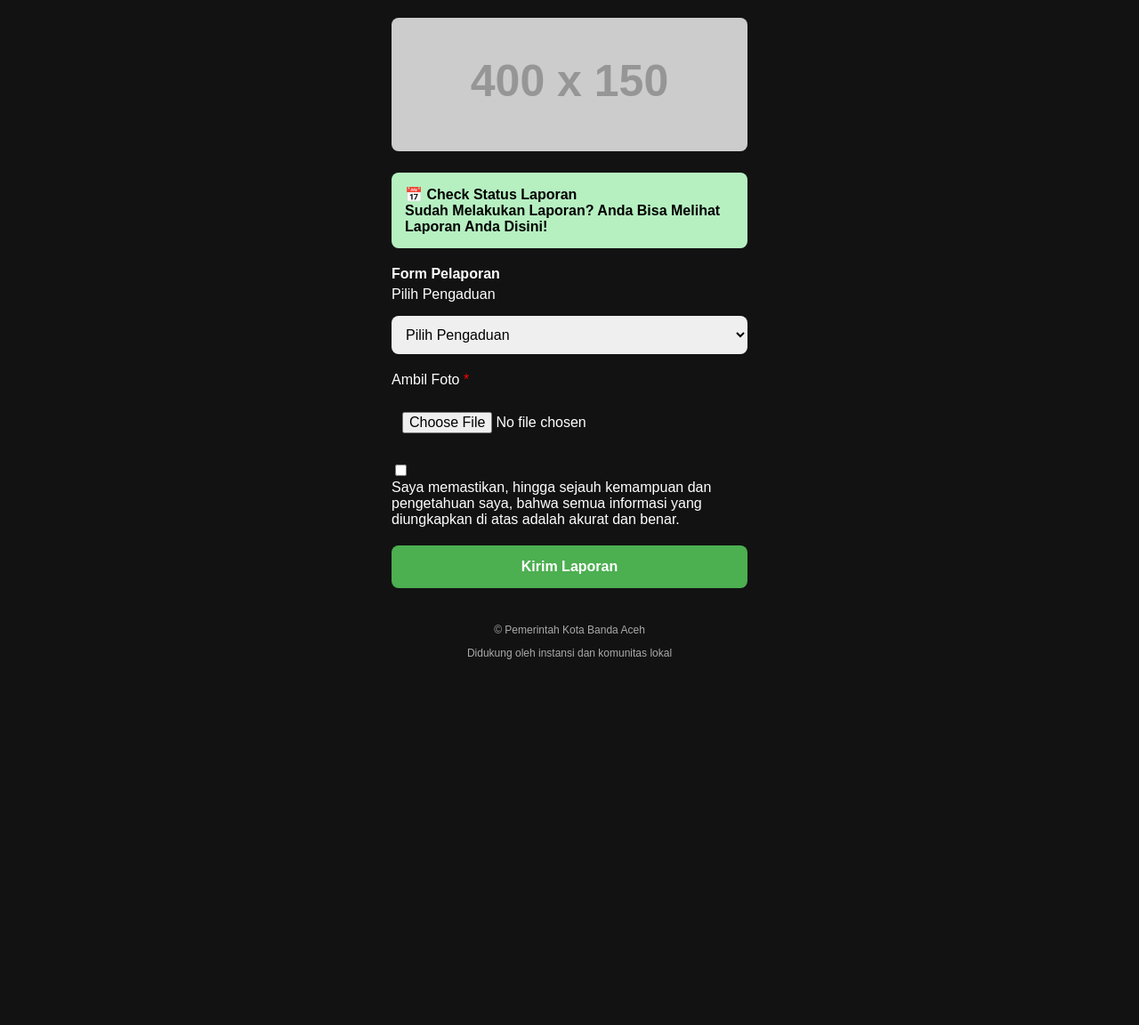
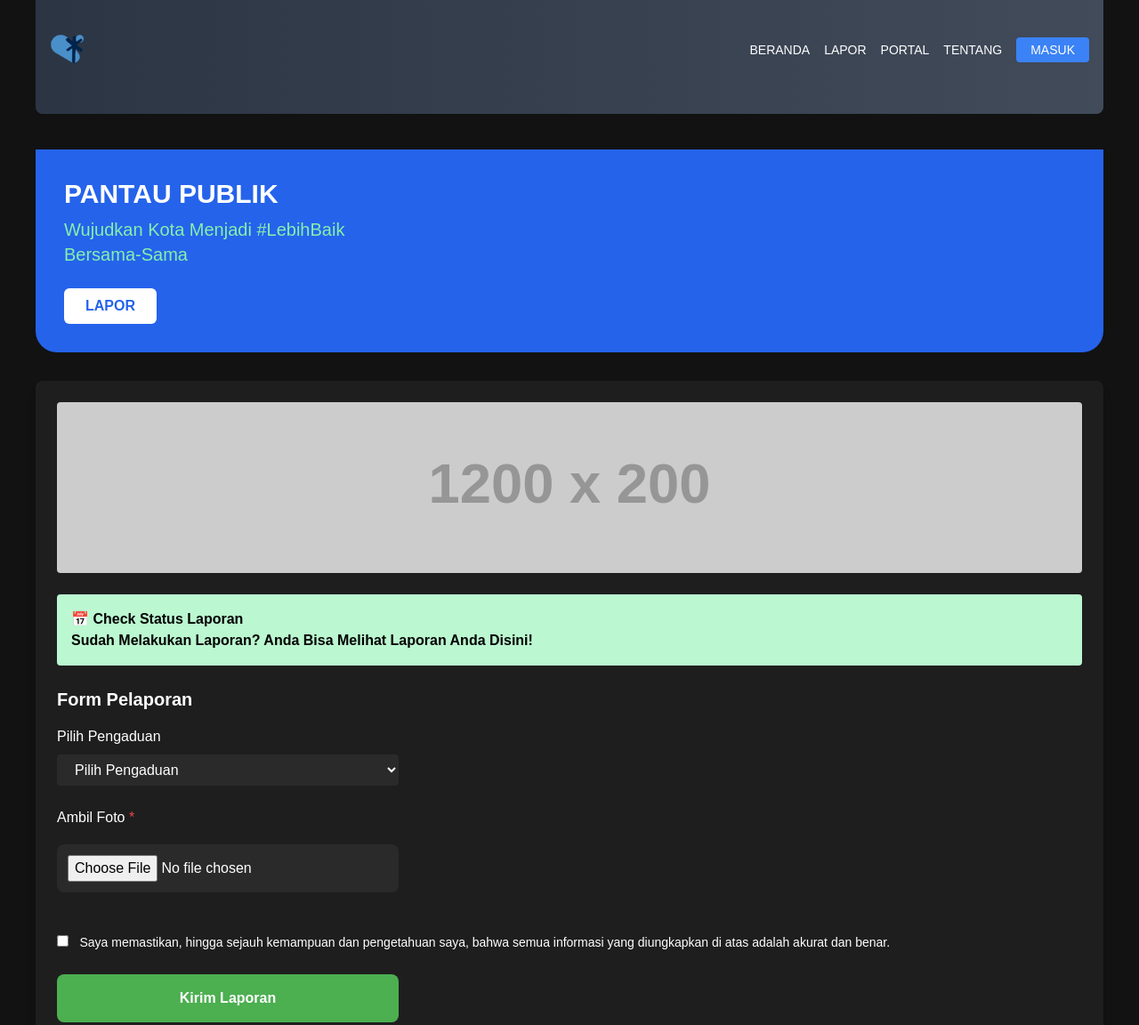
Before and after one commit to Athira-Hm/PantauPublik, a plain HTML site: page index.html in a window 1280 px wide. Shown: the top 1152 px of the page at 89% size. Before the commit the page ends 800 px from the top, so only its background shows below. Drawn offline with nearby package versions, Linux system fonts and the light colour scheme; placeholder pictures from the web are drawn by us.

Commit message:
merapikan

```diff
--- a/index.html
+++ b/index.html
@@ -1,38 +1,20 @@
 <!DOCTYPE html>
 <html lang="id">
+
 <head>
   <meta charset="UTF-8">
   <meta name="viewport" content="width=device-width, initial-scale=1">
   <title>Form Pelaporan</title>
+  <script src="https://cdn.tailwindcss.com"></script>
   <style>
     body {
       font-family: Arial, sans-serif;
       background-color: #121212;
       color: white;
-      margin: 0;
-      padding: 0;
     }
 
-    .container {
-      max-width: 400px;
-      margin: auto;
-      padding: 20px;
-    }
-
-    .status-box {
-      background-color: #b6f0c1;
-      color: #000;
-      padding: 15px;
-      border-radius: 8px;
-      margin-bottom: 20px;
-      font-weight: bold;
-    }
-
-    h2 {
-      margin-top: 0;
-    }
-
-    select, input[type="file"] {
+    select,
+    input[type="file"] {
       width: 100%;
       padding: 12px;
       margin-top: 10px;
@@ -40,22 +22,11 @@
       border-radius: 8px;
       border: none;
       font-size: 16px;
+      background-color: #2a2a2a;
+      color: white;
     }
 
-    label {
-      display: block;
-      margin-bottom: 5px;
-    }
-
-    .checkbox-container {
-      margin-bottom: 20px;
-    }
-
-    .checkbox-container input {
-      margin-right: 10px;
-    }
-
-    button {
+    button[type="submit"] {
       width: 100%;
       padding: 15px;
       background-color: #4CAF50;
@@ -67,69 +38,107 @@
       cursor: pointer;
     }
 
-    button:hover {
+    button[type="submit"]:hover {
       background-color: #45a049;
     }
-
-    footer {
-      margin-top: 40px;
-      font-size: 12px;
-      color: #aaa;
-      text-align: center;
-    }
-
-    .section-title {
-      font-weight: bold;
-      margin-bottom: 5px;
-    }
-
   </style>
 </head>
+
 <body>
-  <div class="container">
-    <!-- Banner Gambar -->
-    <img src="https://via.placeholder.com/400x150" alt="Banner" style="width:100%; border-radius: 8px; margin-bottom: 20px;">
+  <!-- Header -->
+  <header class="relative mx-10">
+    <div class="w-full h-32 bg-gray-700 relative overflow-hidden rounded-b-lg">
+      <div class="absolute inset-0 bg-gradient-to-r from-gray-800 to-gray-600 opacity-50"></div>
+    </div>
 
-    <!-- Status Laporan -->
-    <div class="status-box">
+    <!-- Navigation -->
+    <nav class="absolute top-0 left-0 right-0 p-4 flex justify-between items-center">
+      <div class="flex items-center space-x-2">
+        <div class="w-10 h-20 flex items-center justify-center">
+          <img src="Logo.png" alt="Logo">
+        </div>
+      </div>
+
+      <div class="flex space-x-4 text-sm items-center relative">
+        <a href="#" class="text-white">BERANDA</a>
+
+        <!-- Dropdown untuk menu LAPOR -->
+        <div class="group relative">
+          <button class="text-white">LAPOR</button>
+          <div class="absolute hidden group-hover:block bg-white text-black mt-2 rounded shadow-lg z-50 w-40">
+            <a href="#" class="block px-4 py-2 hover:bg-gray-100">Lapor Baru</a>
+            <a href="#" class="block px-4 py-2 hover:bg-gray-100">Riwayat Laporan</a>
+            <a href="#" class="block px-4 py-2 hover:bg-gray-100">Statistik</a>
+          </div>
+        </div>
+
+        <a href="#" class="text-white">PORTAL</a>
+        <a href="#" class="text-white">TENTANG</a>
+        <button class="bg-blue-500 text-white px-4 py-1 rounded">MASUK</button>
+      </div>
+    </nav>
+  </header>
+
+  <!-- Hero Section -->
+  <section class="bg-blue-600 rounded-b-3xl p-8 mb-8 mx-10 mt-10">
+    <div class="max-w-2xl">
+      <h1 class="text-3xl font-bold mb-2">PANTAU PUBLIK</h1>
+      <p class="text-green-300 text-xl mb-6">Wujudkan Kota Menjadi #LebihBaik<br>Bersama-Sama</p>
+      <button class="bg-white text-blue-600 px-6 py-2 rounded-md font-bold">LAPOR</button>
+    </div>
+  </section>
+
+  <!-- Main Form Container -->
+  <div class="bg-[#1e1e1e] p-6 rounded-lg shadow-lg mx-10">
+    <!-- Banner -->
+    <img src="https://via.placeholder.com/1200x200" alt="Banner" class="w-full rounded mb-6">
+
+    <!-- Status Box -->
+    <div class="bg-green-200 text-black font-bold p-4 rounded mb-6">
       📅 Check Status Laporan<br>
       Sudah Melakukan Laporan? Anda Bisa Melihat Laporan Anda Disini!
     </div>
 
-    <!-- Form Pelaporan -->
+   <!-- Form -->
 <form>
-      <div class="section-title">Form Pelaporan</div>
+    <h2 class="text-xl font-bold mb-4">Form Pelaporan</h2>
 
-      <label for="kategori">Pilih Pengaduan</label>
-      <select id="kategori" required>
-        <option value="">Pilih Pengaduan</option>
-        <option value="parkir">Parkir Liar</option>
-        <option value="trotoar">Trotoar Rusak</option>
-        <option value="lampu">Lampu jalan rusak</option>
-        <option value="drainase">Drainase tersumbat</option>
+    <!-- Pilih Pengaduan -->
+    <div class="mb-6">
+      <label for="kategori" class="block mb-2">Pilih Pengaduan</label>
+      <select id="kategori" required class="bg-[#2a2a2a] text-white px-4 py-2 rounded w-full max-w-sm">
+        <option value="" disabled selected>Pilih Pengaduan</option>
+        <option value="parkir">🚗 Parkir Liar</option>
+        <option value="trotoar">🚶 Trotoar Rusak</option>
+        <option value="lampu">💡 Lampu Jalan Rusak</option>
+        <option value="drainase">🌧️ Drainase Tersumbat</option>
       </select>
+    </div>
 
     <!-- Upload Foto -->
-      <label for="foto">Ambil Foto <span style="color: red;">*</span></label>
-      <input type="file" id="foto" accept="image/*" required>
+    <div class="mb-6">
+      <label for="foto" class="block mb-2">Ambil Foto <span class="text-red-500">*</span></label>
+      <input type="file" id="foto" accept="image/*" required class="bg-[#2a2a2a] text-white px-4 py-2 rounded w-full max-w-sm">
+    </div>
 
-      <!-- Checkbox Konfirmasi -->
-      <div class="checkbox-container">
-        <input type="checkbox" id="konfirmasi" required>
-        <label for="konfirmasi">
+    <!-- Konfirmasi -->
+    <div class="mb-6">
+      <input type="checkbox" id="konfirmasi" required class="mr-2">
+      <label for="konfirmasi" class="text-sm">
         Saya memastikan, hingga sejauh kemampuan dan pengetahuan saya, bahwa semua informasi yang diungkapkan di atas adalah akurat dan benar.
       </label>
     </div>
 
-      <!-- Tombol Submit -->
-      <button type="submit">Kirim Laporan</button>
+    <button type="submit" class="bg-green-600 hover:bg-green-500 px-6 py-3 rounded font-bold w-full max-w-sm">Kirim Laporan</button>
   </form>
 
+
     <!-- Footer -->
-    <footer>
+    <footer class="text-xs text-gray-400 text-center mt-10">
       <p>© Pemerintah Kota Banda Aceh</p>
       <p>Didukung oleh instansi dan komunitas lokal</p>
     </footer>
   </div>
 </body>
+
 </html>
```
Also changed, not shown: Logo.png (added). Lines whose indentation alone changed are shown as unchanged.
